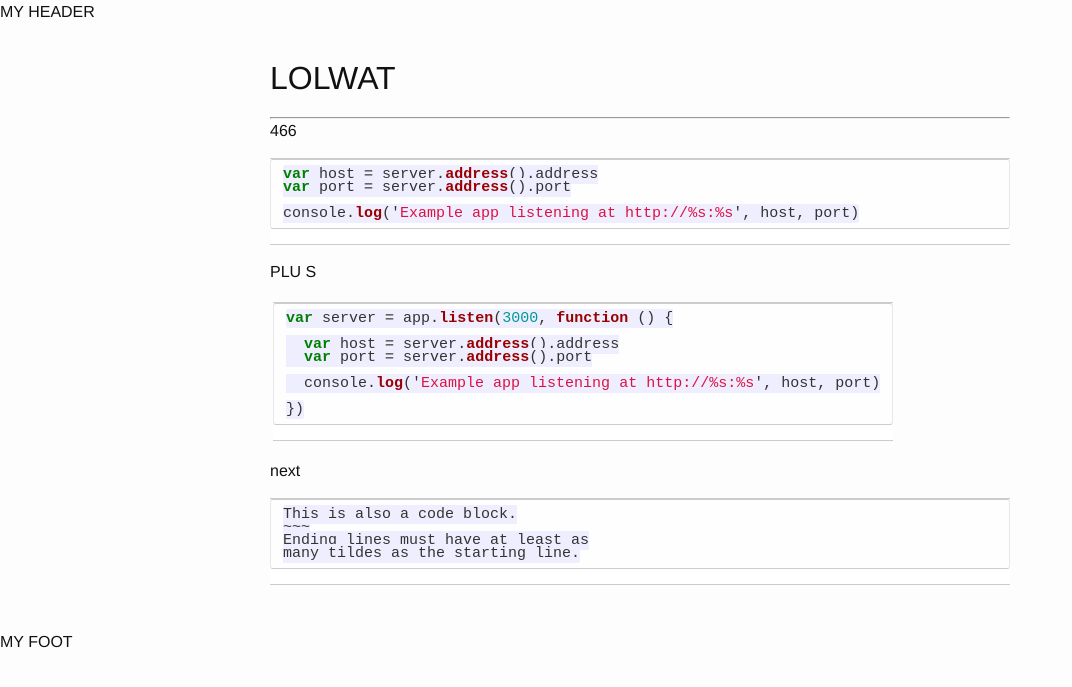
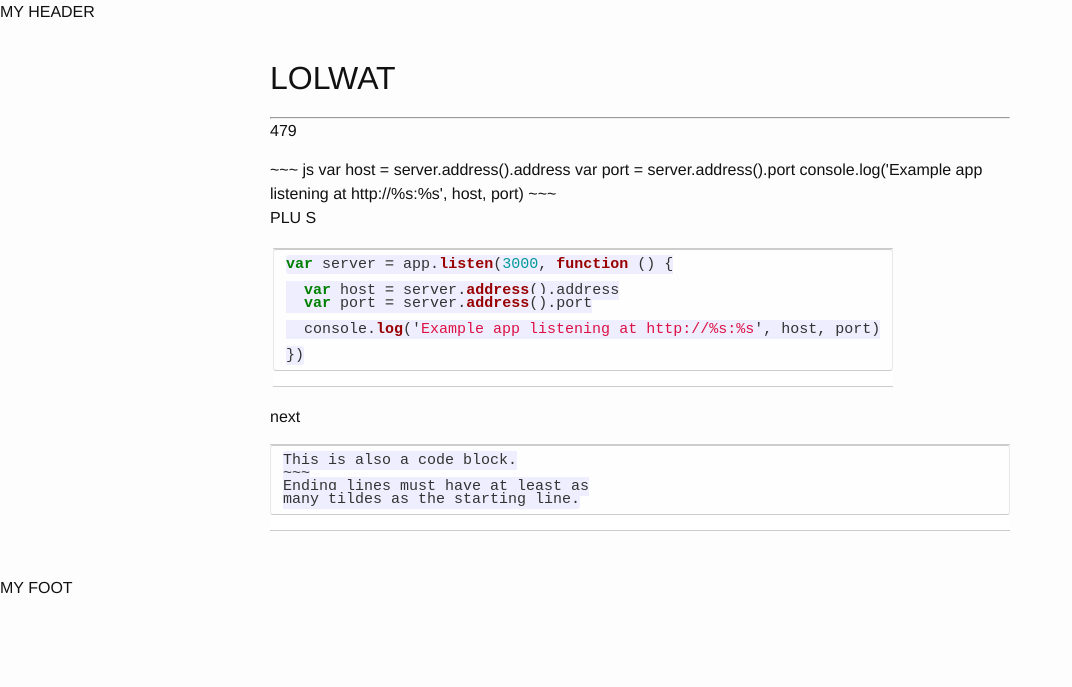
Before and after one commit to iamropo/git-experiments, a Jekyll site: the page built from index.md, in a window 1280 px wide. Shown: the top 687 px of the page, without its empty margins (0-1072 px from the left). Built offline with Jekyll 4.4.1, drawn with Linux system fonts in a browser that asks for light colours.

Commit message:
Update index.md

```diff
--- a/index.md
+++ b/index.md
@@ -8,8 +8,8 @@ PIN: 78368475
 
 -------
 
-466
-<div markdown="1">
+479
+<div>
 ~~~ js
 var host = server.address().address
 var port = server.address().port
```
